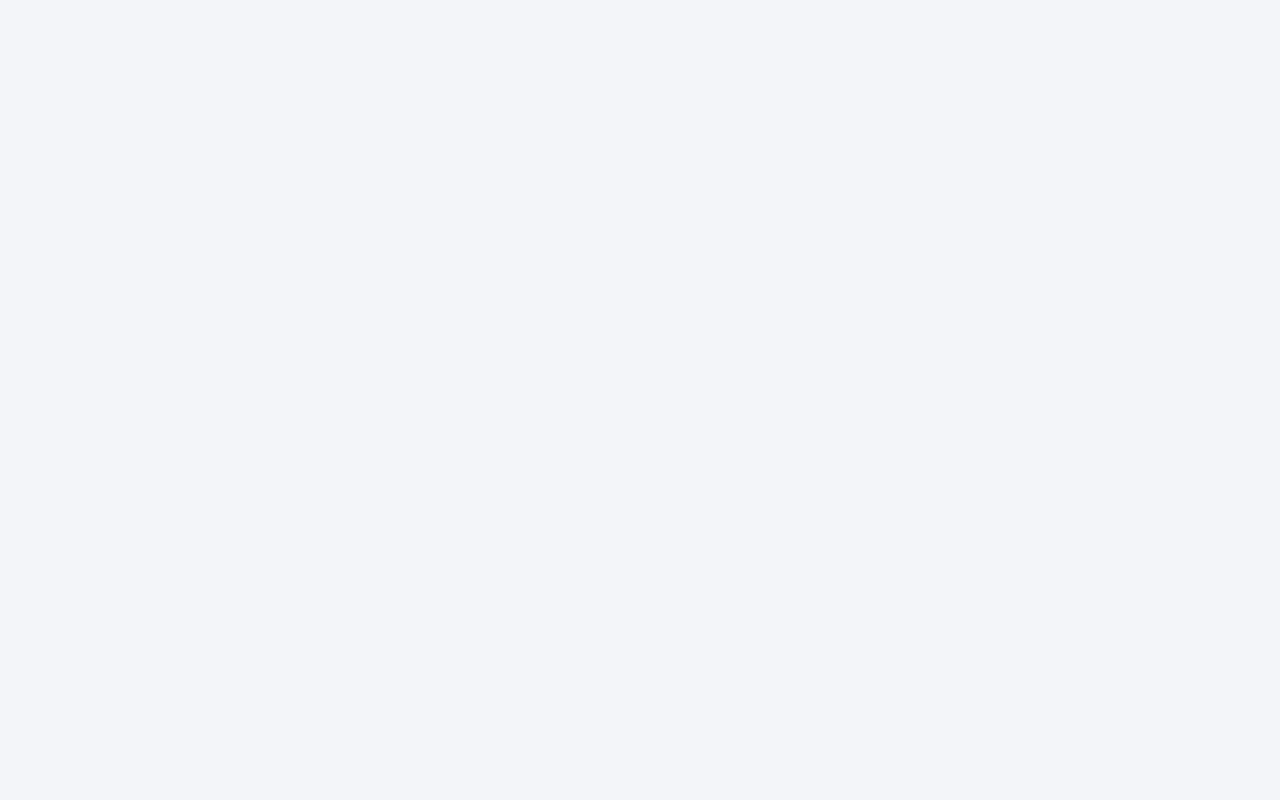
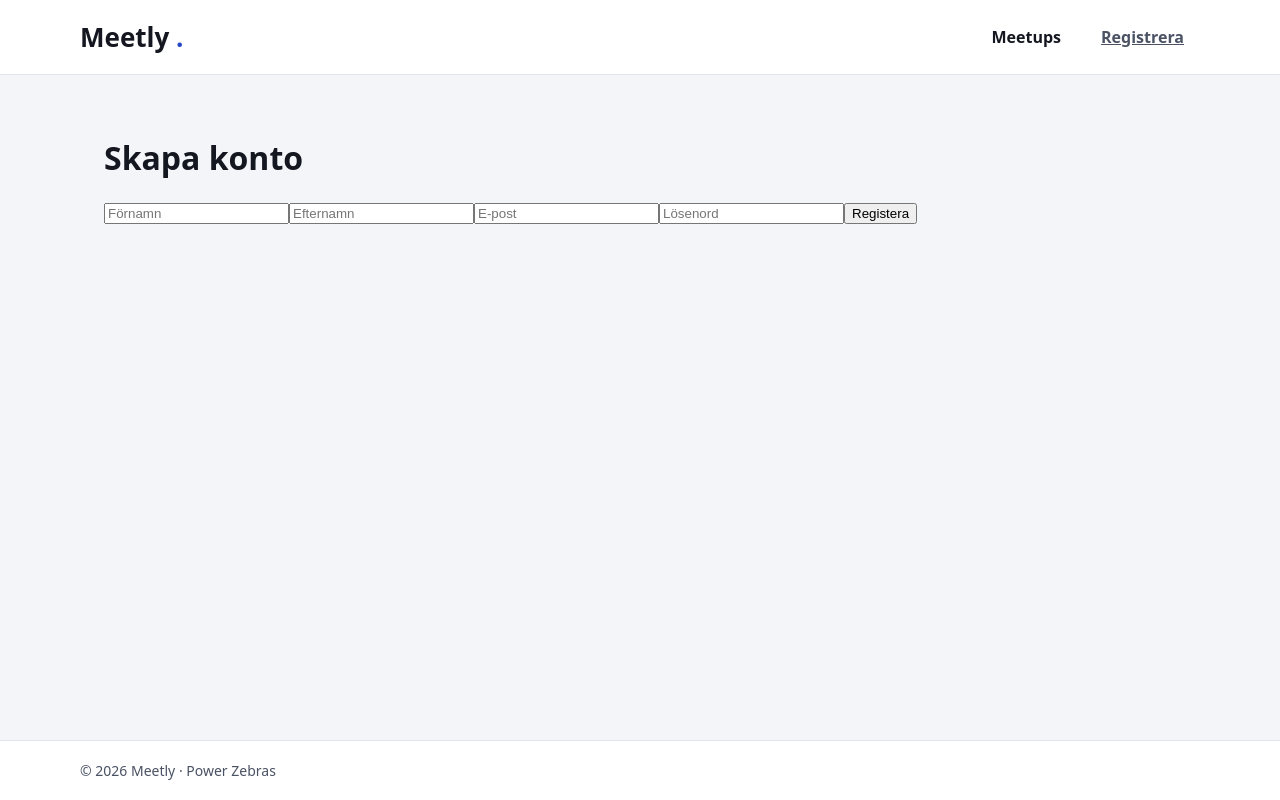
Before and after one commit to Pontusthoren-del/PowerZebraFrontend, a React (Vite) app in the folder Meetly.Frontend/: page /register in a window 1280 px wide. Before the commit this address had no page. Built offline with nearby package versions, Linux system fonts and the light colour scheme.

Commit message:
Created sig up page

```diff
--- a/Meetly.Frontend/src/components/Header.tsx
+++ b/Meetly.Frontend/src/components/Header.tsx
@@ -12,8 +12,11 @@ export default function Header() {
         </Link>
 
         <nav className="header-nav">
-          <NavLink to="/" end className={navClass}>
+          <NavLink to="/" end className="nav-link">
             Meetups
+          </NavLink>
+          <NavLink to="/register" className="nav-button nav-button-outline">
+            Registrera
           </NavLink>
         </nav>
       </div>
--- /dev/null
+++ b/Meetly.Frontend/src/components/RegisterForm.tsx
@@ -0,0 +1,51 @@
+import { useState } from "react";
+import type { SignupForm } from "../types/Auth";
+
+const fields = [
+  { name: "firstName", placeholder: "Förnamn", maxLength: 50 },
+  { name: "lastName", placeholder: "Efternamn", maxLength: 50 },
+  { name: "email", type: "email", placeholder: "E-post" },
+  { name: "password", type: "password", placeholder: "Lösenord" },
+];
+
+interface Props {
+  onSubmit: (form: SignupForm) => void;
+}
+
+export default function RegisterForm({ onSubmit }: Props) {
+  const [form, setForm] = useState<SignupForm>({
+    firstName: "",
+    lastName: "",
+    email: "",
+    password: "",
+  });
+
+  const handleChange = (e: React.ChangeEvent<HTMLInputElement>) => {
+    setForm({ ...form, [e.target.name]: e.target.value });
+  };
+
+  const handleSubmit = (e: React.SubmitEvent<HTMLFormElement>) => {
+    e.preventDefault();
+    onSubmit(form);
+  };
+
+  return (
+    <form className="auth-form" onSubmit={handleSubmit}>
+      {fields.map((field) => (
+        <input
+          key={field.name}
+          name={field.name}
+          type={field.type ?? "text"}
+          placeholder={field.placeholder}
+          maxLength={field.maxLength}
+          value={form[field.name as keyof SignupForm]}
+          onChange={handleChange}
+          required
+        />
+      ))}
+      <button type="submit" className="auth-button">
+        Registera
+      </button>
+    </form>
+  );
+}
--- /dev/null
+++ b/Meetly.Frontend/src/pages/Register.tsx
@@ -0,0 +1,10 @@
+import RegisterForm from "../components/RegisterForm";
+
+export default function Register() {
+  return (
+    <div className="auth-page">
+      <h1>Skapa konto</h1>
+      <RegisterForm onSubmit={(form) => console.log(form)} />
+    </div>
+  );
+}
--- a/Meetly.Frontend/src/routes/AppRoutes.tsx
+++ b/Meetly.Frontend/src/routes/AppRoutes.tsx
@@ -2,13 +2,15 @@ import { Route, Routes } from "react-router-dom";
 import Home from "../pages/Home";
 import MeetupDetailsPage from "../pages/MeetupDetailsPage";
 import Layout from "../components/Layout";
+import Register from "../pages/Register";
 
 export default function AppRoutes() {
   return (
     <Routes>
       <Route element={<Layout />}>
         <Route path="/" element={<Home />} />
-        <Route path="meetups/:id" element={<MeetupDetailsPage/>} />
+        <Route path="meetups/:id" element={<MeetupDetailsPage />} />
+        <Route path="register" element={<Register />} />
       </Route>
     </Routes>
   );
--- /dev/null
+++ b/Meetly.Frontend/src/types/Auth.ts
@@ -0,0 +1,6 @@
+export interface SignupForm {
+  firstName: string;
+  lastName: string;
+  email: string;
+  password: string;
+}
```
